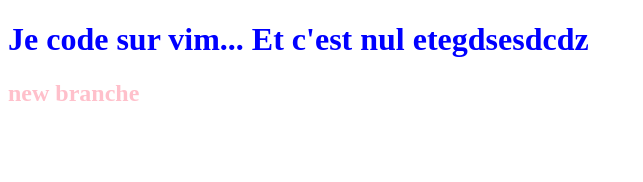
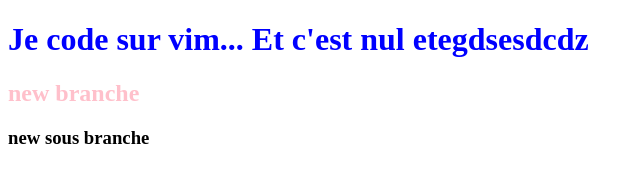
Before and after one commit to bastien17-dev/ExoGit, a plain HTML site: page index.html in a window 1280 px wide. Shown: the whole page, without its empty margins (0-643 px from the left). Drawn offline with Linux system fonts and the light colour scheme.

Commit message:
added H3

```diff
--- a/index.html
+++ b/index.html
@@ -7,5 +7,6 @@
   <body>
     <h1>Je code sur vim... Et c'est nul etegdsesdcdz</h1>
     <h2>new branche</h2>
+    <h3>new sous branche</h3>
   </body>
 </html>
```
